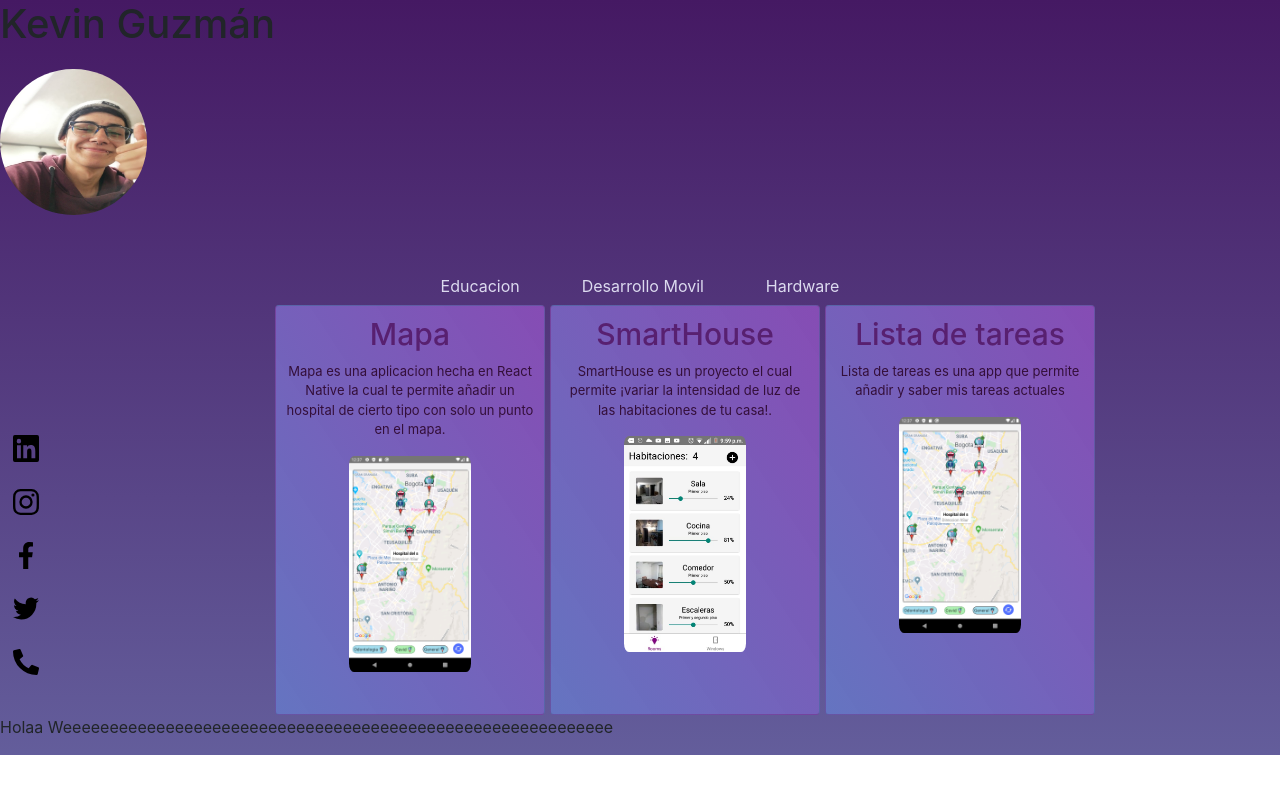
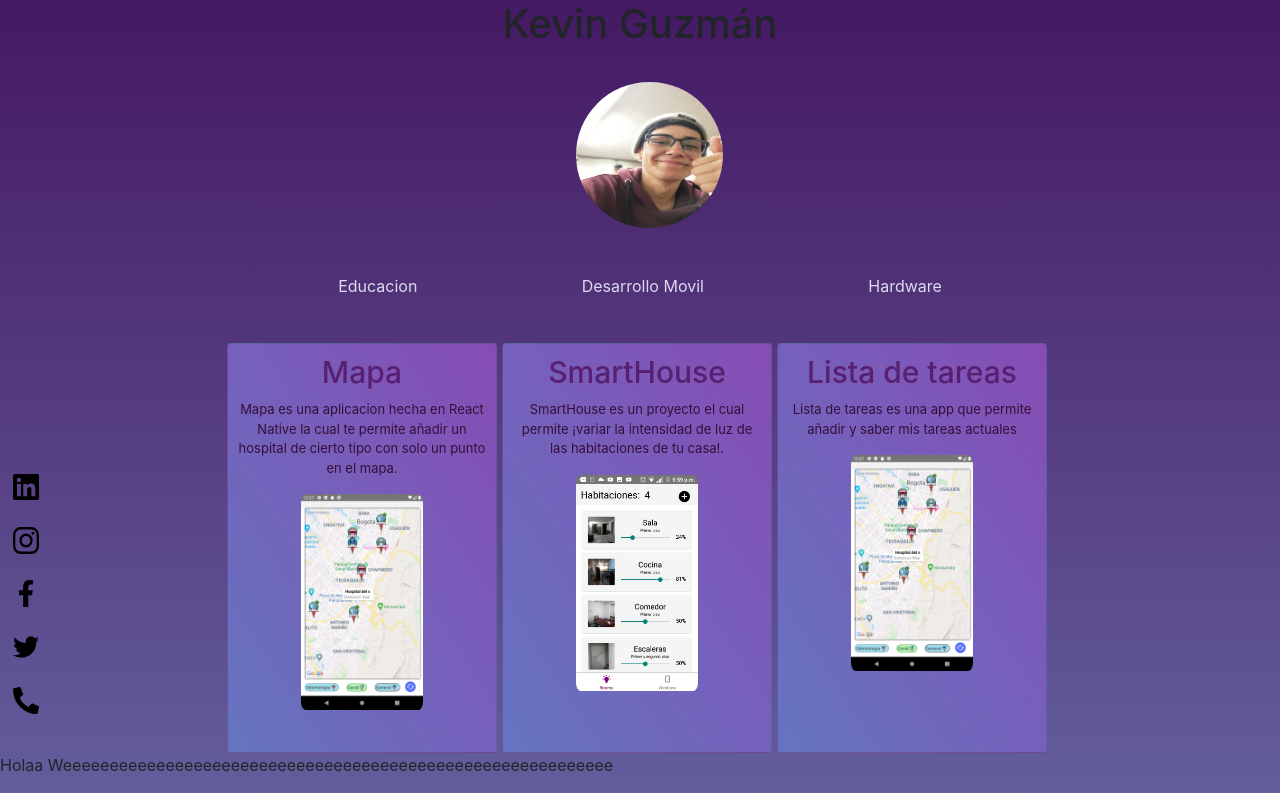
Before and after one commit to kevin-guzman/LandingPage, a React (Create React App) app: page / in a window 1280 px wide. Built offline with nearby package versions, Linux system fonts and the light colour scheme.

Commit message:
Some changes in Proyects info page

```diff
--- a/src/pages/Container.js
+++ b/src/pages/Container.js
@@ -14,9 +14,9 @@ function Container() {
     const [proyectType, setProyectType]= useState('movil')
     return (
             <div className="Container"  >
-                <div className="Header"   >
-                    <h1>Kevin Guzmán</h1>
-                    <img className="Header_Photo" src={Photo} />
+                <div className="Header">
+                    <h1 style={{textAlign:'center'}} >Kevin Guzmán</h1>
+                    <img className="Header_Photo" src={Photo}  />
                     <div className="Header_Link">
                         <button
                             className="btn"
--- a/src/pages/ProyectsInfo.js
+++ b/src/pages/ProyectsInfo.js
@@ -1,4 +1,5 @@
 import React ,{useState} from 'react'
+import '../styles/Container.css'
 
 let ProyecstInfo = (props) => {
     let er = (props)=>{
@@ -7,16 +8,18 @@ let ProyecstInfo = (props) => {
     const [data, setData]= useState(props.location.data)
 
     return(
-        <div>
-            <p>
-                {data.title}
-            </p>
-            <p>
-                {data.longDescription}
-            </p>
-            <p>
+        <div className="Container" >
+            <div className="Header" >
+                <h1>
+                    {data.title}
+                </h1>
+                <p>
+                    {data.longDescription}
+                </p>
+                <p>
+                </p>
+            </div>
 
-            </p>
         </div>
     )
 }
--- a/src/styles/Container.css
+++ b/src/styles/Container.css
@@ -3,9 +3,10 @@
     background: rgb(35,24,116);
     background: linear-gradient(180deg, rgb(69, 25, 99) 0%, rgba(46, 38, 121, 0.747) 100%);
     /* 180deg, rgba(35,24,116,0.9) 0%, rgba(66,54,178,0.7) 100% */
-    flex: content;
+    /* flex: content; */
     flex-direction: column;
-    height: 100%;
+    /* align-items: center; */
+    /* height: 100%; */
 }
 .Container-Header{
     align-items: center;
@@ -20,18 +21,21 @@
     width: 110pt;
     height: 110pt;
     border-radius: 100%;
-    margin-top: 1%;
+    margin-top: 2%;
+    margin-right: 45%;
+    margin-left: 45%;
 
 }
 .Header_Link{
-    margin-right: 32%;
-    margin-left: 32%;
+    margin-right: 20%;
+    margin-left: 20%;
     display: flex;
     flex-direction: row;
     justify-content: center;
     justify-content: space-around;
     font-size: 80%;
-    margin-top: 4%;
+    margin-top: 3%;
+    margin-bottom: 3%;
 }
 .Container-Body{
     display: flex;
@@ -41,16 +45,18 @@
     flex-grow: 1;
     display: flex;
     flex-direction: column;
-    align-items: flex-start;
+    /* align-items: flex-start; */
     margin: 1%;
     justify-content: flex-end;
 
 }
 .Container-Cards{
-    flex-grow: 18;
+    flex-grow: 20;
     display: flex;
     flex-direction: row;
     justify-content: center;
+    margin-right: 7%;
+
 
 }
 .Social-Icon{
```
